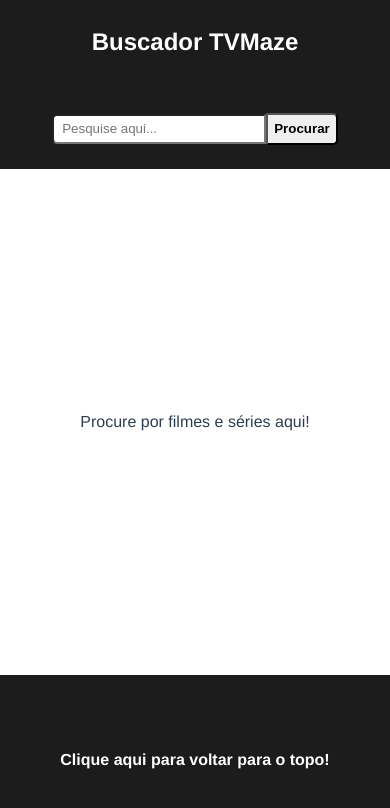
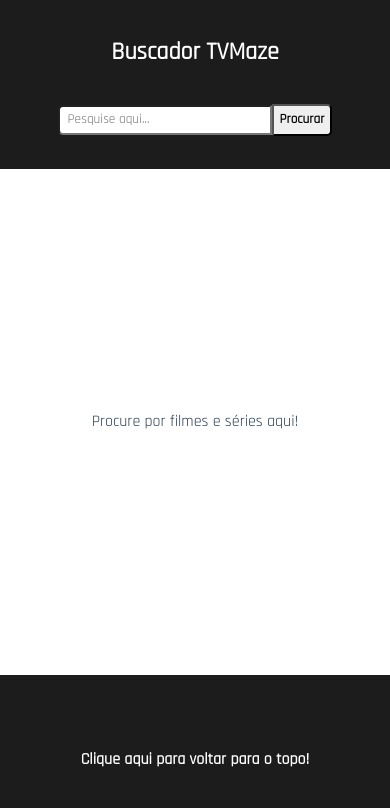
Before and after one commit to FelipeLTavares/buscador-de-filmes, a Vue app: page / in a window 390 px wide. Shown: the top 808 px of the page. Built offline with nearby package versions, Linux system fonts and the light colour scheme.

Commit message:
Novos ajustes: troca de display grid para flex no header; ajustes nas alturas do header para melhor responder a dispositivos menores

```diff
--- a/public/index.html
+++ b/public/index.html
@@ -4,6 +4,9 @@
     <meta charset="utf-8">
     <meta http-equiv="X-UA-Compatible" content="IE=edge">
     <meta name="viewport" content="width=device-width,initial-scale=1.0">
+    <link rel="preconnect" href="https://fonts.googleapis.com">
+    <link rel="preconnect" href="https://fonts.gstatic.com" crossorigin>
+    <link href="https://fonts.googleapis.com/css2?family=Rajdhani&display=swap" rel="stylesheet">
     <link rel="icon" href="<%= BASE_URL %>favicon.ico">
     <title>Buscador TVMaze</title>
   </head>
--- a/src/App.vue
+++ b/src/App.vue
@@ -21,7 +21,7 @@
   padding: 0;
 }
 #app {
-  font-family: Avenir, Helvetica, Arial, sans-serif;
+  font-family: 'Rajdhani', sans-serif;
   -webkit-font-smoothing: antialiased;
   -moz-osx-font-smoothing: grayscale;
   text-align: center;
--- a/src/pages/Filmes.vue
+++ b/src/pages/Filmes.vue
@@ -68,25 +68,28 @@
     header{
         background-color: #1C1C1C	;
         grid-area: h;
-        display: grid;
-        grid-template-columns: 1fr 2fr 1fr;
+        display: flex;
+        justify-content: space-between;
         align-items: center;
     }
     header > h1{
         font-size: 30px;
         color: white;
+        margin-left: 20px;
     }
     .buscador{
         height: 28px;
         margin: 20px;
     }
     .buscador > input{
+        font-family: 'Rajdhani', sans-serif;
         height: 24px;
         min-width: 200px;
         border-radius: 5px 0 0 5px;
         padding-left: 8px;
     }
     .buscador > button{
+        font-family: 'Rajdhani', sans-serif;
         height: 32px;
         font-weight: 600;
         border-radius: 0 5px 5px 0;
@@ -118,44 +121,44 @@
 
     @media (max-width: 1008px){
         .container-principal{
-            grid-template: 20vh 15vh auto 20vh/1fr 4fr;
-            grid-template-areas: 'h h' 'm m' 'm m' 'f f';
+            grid-template: 15vh auto 20vh/1fr 4fr;
+            grid-template-areas: 'h h' 'm m' 'f f';
         }
         main{
+            min-height: 65vh;
             grid-template-columns: auto auto;
-        }
-        header{
-            grid-template-columns: auto auto;
-            gap: 100px;
         }
     }
 
     @media (max-width: 770px){
-        header{
-            grid-template-columns: auto;
-            gap: 0px;
-            align-items: center;
+        .container-principal{
+            grid-template: 20vh auto 20vh/1fr 4fr;
+            grid-template-areas: 'h h' 'm m' 'f f';
         }
         main{
             min-height: 60vh;
-            grid-template-columns: auto auto;
         }
         header > h1{
-        font-size: 24px;
-        color: white;
-    }
+            font-size: 24px;
+            color: white;
+        }
     }
 
     @media(max-width: 610px){
         main{
             grid-template-columns: auto;
         }
+        header{
+            flex-direction: column;
+            align-items: center;
+            justify-content: space-evenly;
+            padding: 0;
+        }
         header > h1{
-            margin: 5px;
-            margin-top: 5px;
+            margin: 0;
         }
-        .buscador{
-            margin: 5px;
+        header > .buscador{
+            margin: 0;
         }
     }
 </style>
```
